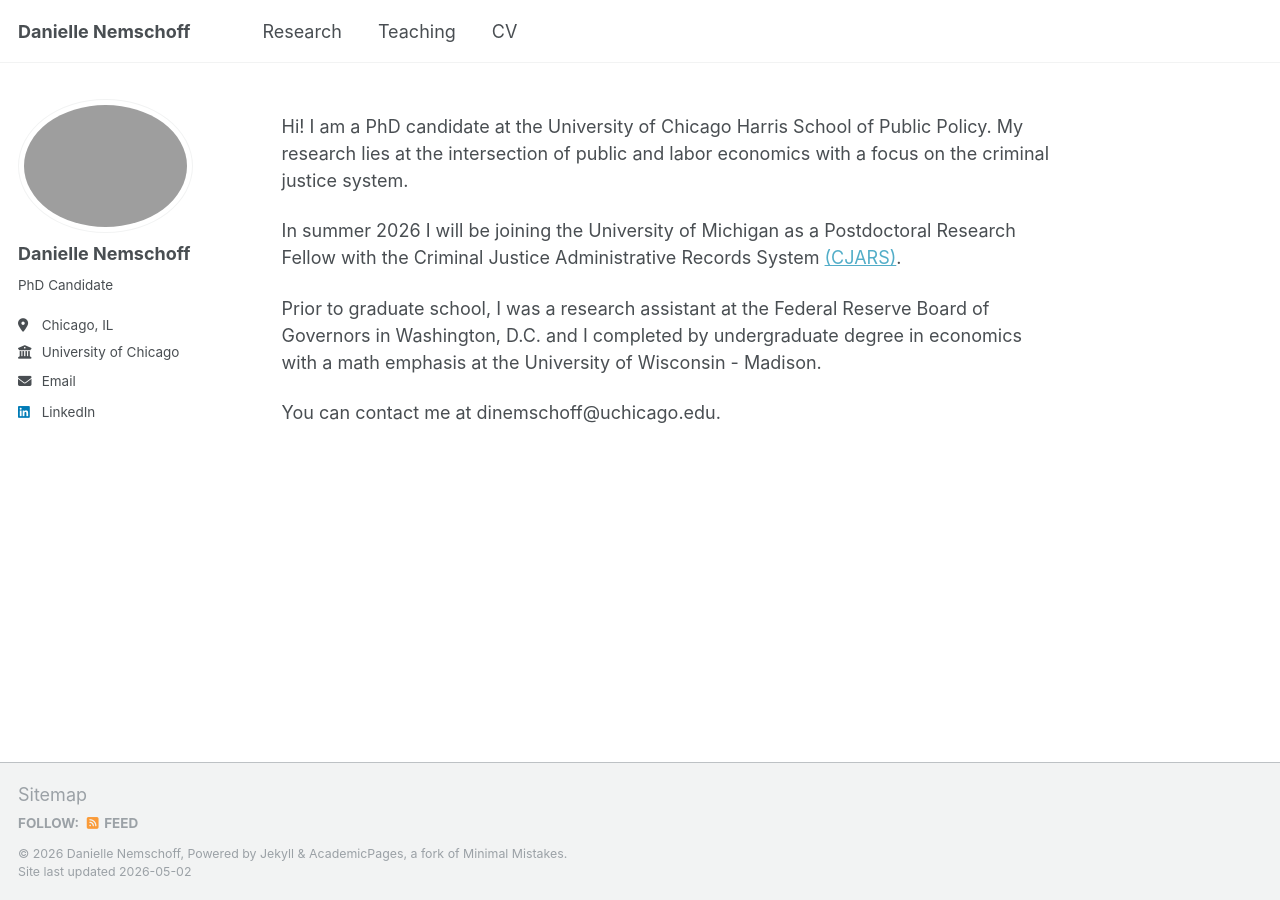
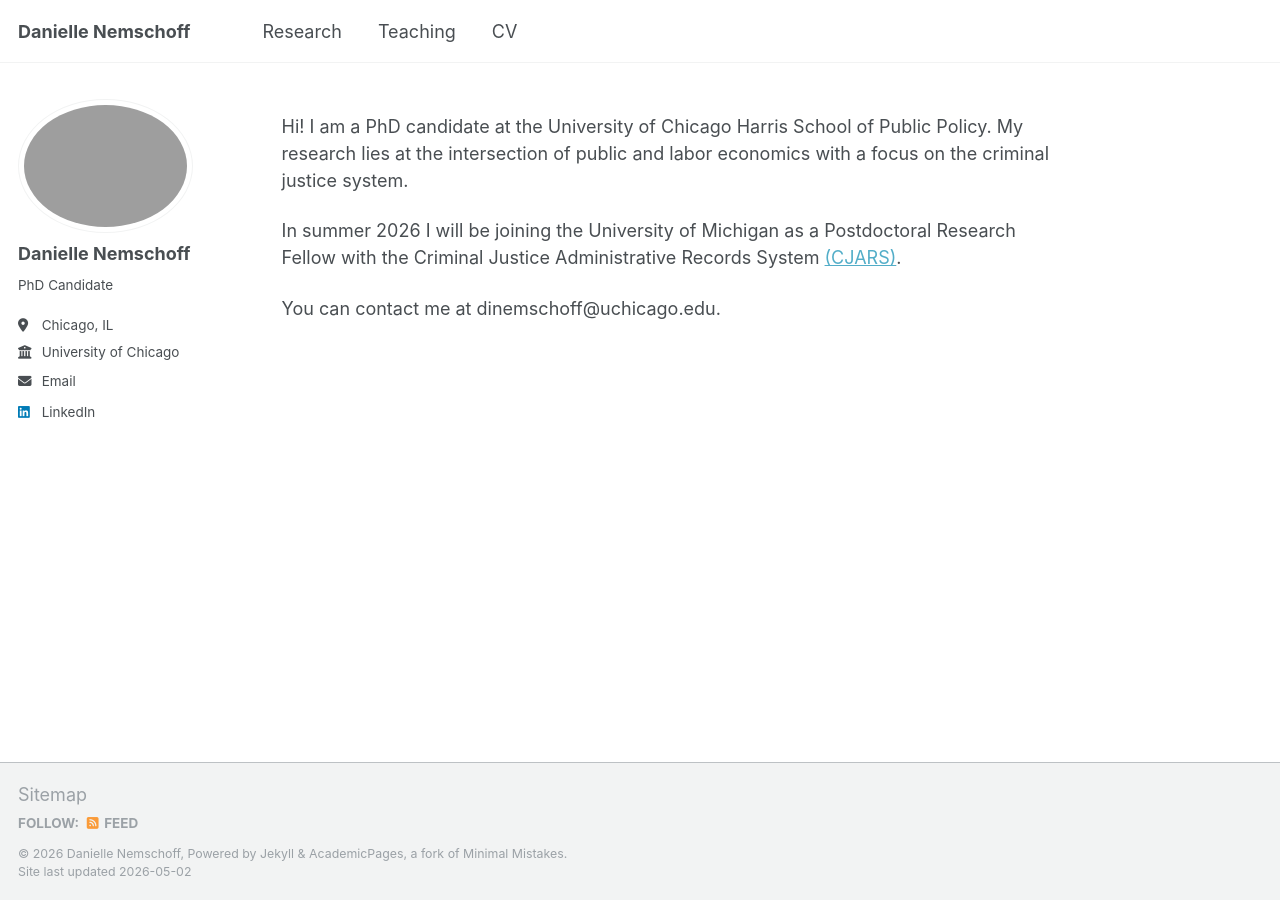
Before and after one commit to daniellenemschoff/daniellenemschoff.github.io, a Jekyll site: the page built from _pages/about.md, in a window 1280 px wide. Built offline with Jekyll 4.4.1, drawn with Linux system fonts in a browser that asks for light colours.

Commit message:
Update about.md

```diff
--- a/_pages/about.md
+++ b/_pages/about.md
@@ -10,6 +10,6 @@ Hi! I am a PhD candidate at the University of Chicago Harris School of Public Po
 
 In summer 2026 I will be joining the University of Michigan as a Postdoctoral Research Fellow with the Criminal Justice Administrative Records System <a href="https://cjars.org/">(CJARS)</a>.
 
-Prior to graduate school, I was a research assistant at the Federal Reserve Board of Governors in Washington, D.C. and I completed by undergraduate degree in economics with a math emphasis at the University of Wisconsin - Madison.
+<!--Prior to graduate school, I was a research assistant at the Federal Reserve Board of Governors in Washington, D.C. and I completed by undergraduate degree in economics with a math emphasis at the University of Wisconsin - Madison.-->
 
 You can contact me at dinemschoff@uchicago.edu.
```
